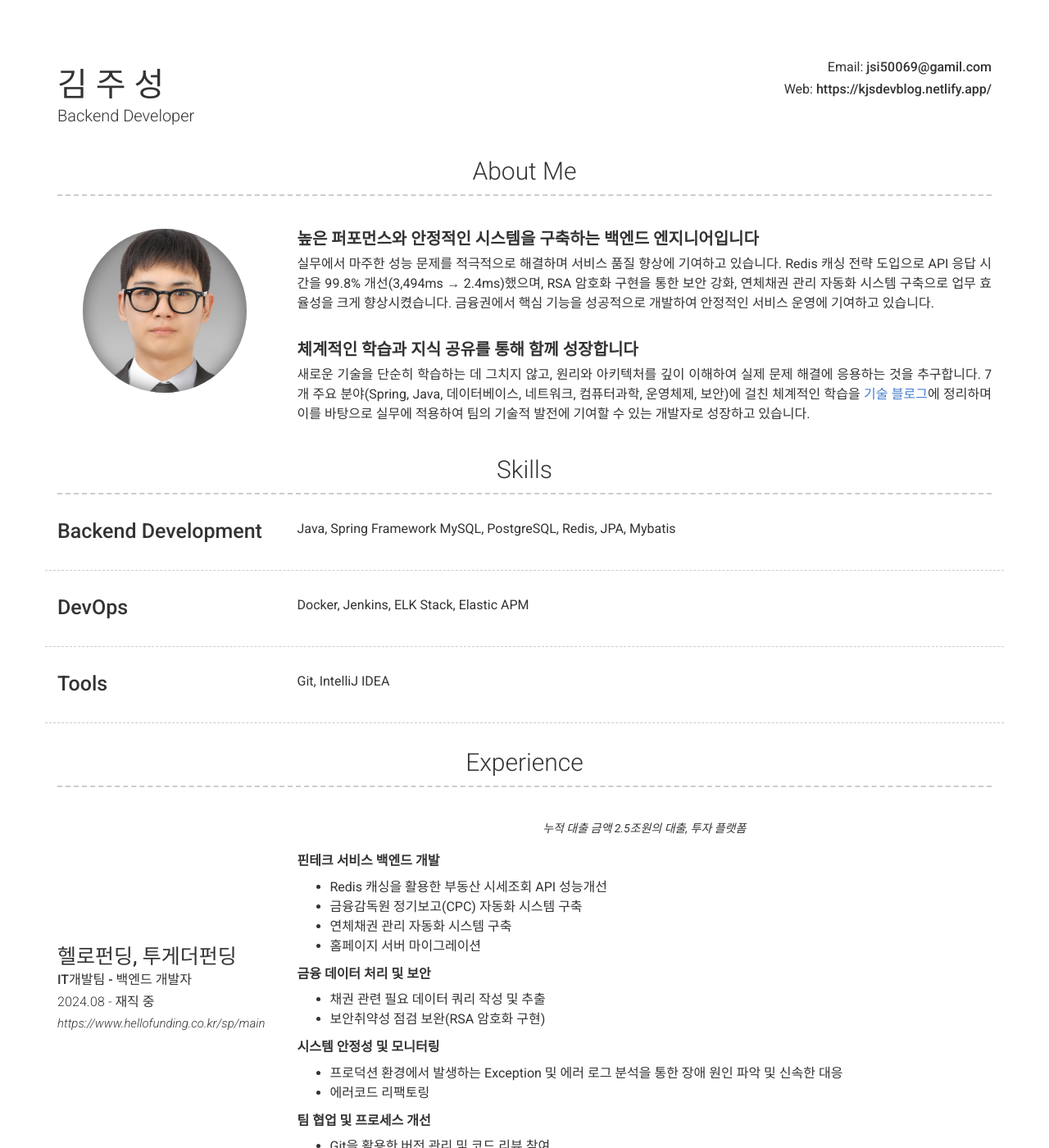
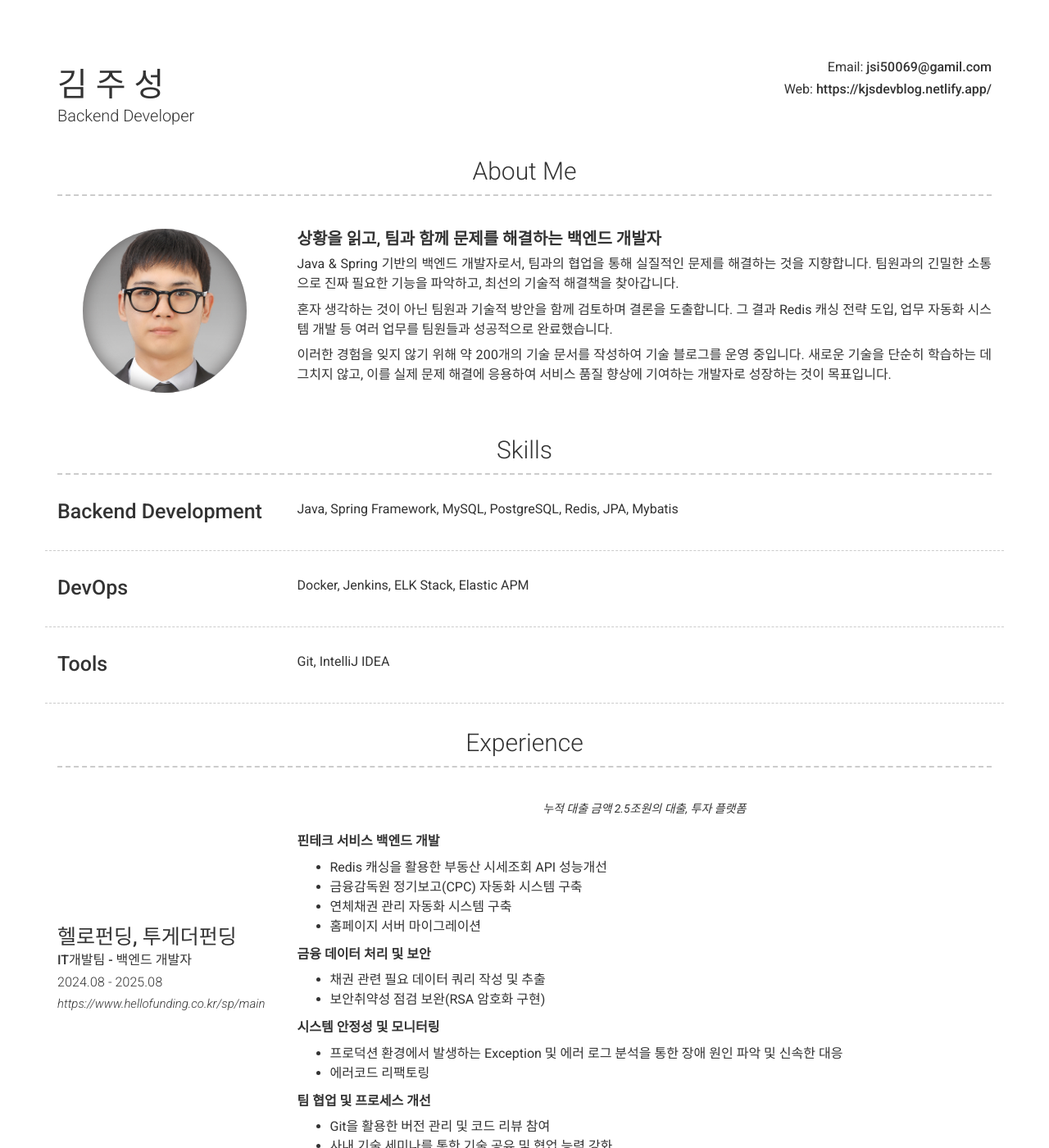
Before and after one commit to jsi5008874/jsi5008874.github.io, a Jekyll site: the page built from index.md, in a window 1280 px wide and 1400 px high. Shown: the whole window at 82% size. Built offline with Jekyll 4.4.1, drawn with Linux system fonts in a browser that asks for light colours; nearby versions of some CDN libraries; some of the changed text lies outside the part shown.

Commit message:
feat: about me 수정

```diff
--- a/_config.yml
+++ b/_config.yml
@@ -26,12 +26,15 @@ darkmode: never
 # about_title: About Me (Use this to override about section title)
 about_profile_image: /images/mypicture.jpeg
 about_content: | # this will include new lines to allow paragraphs
-  ## **높은 퍼포먼스와 안정적인 시스템을 구축하는 백엔드 엔지니어입니다**
-  실무에서 마주한 성능 문제를 적극적으로 해결하며 서비스 품질 향상에 기여하고 있습니다. Redis 캐싱 전략 도입으로 API 응답 시간을 99.8% 개선(3,494ms → 2.4ms)했으며, RSA 암호화 구현을 통한 보안 강화, 연체채권 관리 자동화 시스템 구축으로 업무 효율성을 크게 향상시켰습니다. 금융권에서 핵심 기능을 성공적으로 개발하여 안정적인 서비스 운영에 기여하고 있습니다.
+  ## **상황을 읽고, 팀과 함께 문제를 해결하는 백엔드 개발자**
+  Java & Spring 기반의 백엔드 개발자로서, 팀과의 협업을 통해 실질적인 문제를 해결하는 것을 지향합니다. 팀원과의 긴밀한 소통으로
+  진짜 필요한 기능을 파악하고, 최선의 기술적 해결책을 찾아갑니다.
+
+  혼자 생각하는 것이 아닌 팀원과 기술적 방안을 함께 검토하며 결론을 도출합니다. 그 결과 Redis 캐싱 전략 도입, 업무 자동화 시스템 개발 등 여러 업무를 팀원들과 성공적으로 완료했습니다.
+
+
+  이러한 경험을 잊지 않기 위해 약 200개의 기술 문서를 작성하여 기술 블로그를 운영 중입니다. 새로운 기술을 단순히 학습하는 데 그치지 않고, 이를 실제 문제 해결에 응용하여 서비스 품질 향상에 기여하는 개발자로 성장하는 것이 목표입니다.
   <br><br>
-  ## **체계적인 학습과 지식 공유를 통해 함께 성장합니다**
-  새로운 기술을 단순히 학습하는 데 그치지 않고, 원리와 아키텍처를 깊이 이해하여 실제 문제 해결에 응용하는 것을 추구합니다. 7개 주요 분야(Spring, Java, 데이터베이스, 네트워크, 컴퓨터과학, 운영체제, 보안)에 걸친 체계적인 학습을 [기술 블로그](https://kjsdevblog.netlify.app/)에 정리하며 이를 바탕으로 실무에 적용하여 팀의 기술적 발전에 기여할 수 있는 개발자로 성장하고 있습니다.
-
 content:
   - title: Skills
     layout: list
@@ -40,7 +43,7 @@ content:
         border: weak
         title: Backend Development
         description: |
-          Java, Spring Framework
+          Java, Spring Framework,
           MySQL, PostgreSQL, Redis, JPA, Mybatis
 
       - layout: left
@@ -60,7 +63,7 @@ content:
       - layout: left
         title: 헬로펀딩, 투게더펀딩
         sub_title: IT개발팀 - 백엔드 개발자
-        caption: 2024.08 - 재직 중
+        caption: 2024.08 - 2025.08
         link:
         - https://www.hellofunding.co.kr/sp/main
         quote: >
@@ -90,18 +93,17 @@ content:
         border: weak  # Value of `weak` will display a weak border below this item. # Any
                       # other value (or no value) means no border will be displayed
         title: Anoni Chat
-        caption: 2025.06 - 진행 중
+        caption: 2025.08 - 진행 중
         quote: >
           익명 채팅 웹 어플리케이션(사이드 프로젝트)
         description: | # this will include new lines to allow paragraphs
           - **Docker Compose 인프라**: 멀티 컨테이너 환경으로 MySQL, Nginx, 애플리케이션 서버 통합 관리
-          - **Jenkins CI/CD 파이프라인**: GitHub 연동 자동 빌드/테스트/배포 시스템 구축으로 개발 효율성 향상
-          - **ELK Stack 모니터링**: Elasticsearch, Logstash, Kibana 기반 로그 수집 및 실시간 모니터링 시스템
+          - **Jenkins CI/CD 파이프라인**: GitHub 연동 자동 빌드/테스트/배포 시스템 구축
+          - **ELK Stack 모니터링**: Elasticsearch, Logstash, Kibana 기반 로그 수집 및 실시간 모니터링 시스템 구축
           - **Elastic APM 성능 분석**: 애플리케이션 성능 추적 및 JVM 메모리, API 응답시간 모니터링
-          - **Nginx 리버스 프록시**: HTTPS 보안 적용 및 Let's Encrypt 자동 SSL 인증서 관리
-          - **Slack API 연동**: 시스템 에러 발생 시 실시간 알림 시스템으로 장애 대응 시간 단축
-          - **인프라 자동화**: Docker 기반 개발/운영 환경 일치 및 원클릭 배포 시스템 구현
-          - **성과**: 개인 프로젝트로 **엔터프라이즈급 인프라** 구축, DevOps 전 영역 경험 확보
+          - **WebSocket 통신 시스템**: WebSocket 세션 관리 및 실시간 통신 구현
+          - **Redis 인프라**: 매칭 대기열, Session 저장소, Pub/Sub 이벤트 관리 구현
+          - **성과**: DevOps 영역 경험 확보, WebSocket 실시간 통신 및 Redis 운영 경험 확보
       - layout: left
         border: weak  # Value of `weak` will display a weak border below this item. # Any
                       # other value (or no value) means no border will be displayed
@@ -110,9 +112,9 @@ content:
         quote: >
           투게더펀딩 물리 서버 > 가상화 서버 마이그레이션
         description: | # this will include new lines to allow paragraphs
-          - **물리→가상화 서버 전환**: Legacy 물리 서버에서 최신 가상화 환경으로 36,40 로드밸런싱 서버 완전 마이그레이션
+          - **물리→가상화 서버 전환**: Legacy 물리 서버에서 최신 가상화 환경으로 서버 마이그레이션
           - **풀스택 환경 구축**: Vue.js, Node.js 프론트엔드와 Spring Boot MSA 백엔드 7개 서비스 순차적 이전
-          - **인프라 환경 설정**: Apache, Nginx, PM2 프로세스 매니저 및 Java 1.8 환경 완전 복원
+          - **인프라 환경 설정**: Apache, Nginx, PM2 프로세스 매니저 및 Java 1.8 환경 복원
           - **외부 시스템 연동**: 광주은행 OBP API 통신을 위한 보안 설정 및 금융 API 연동 테스트
           - **의존성 관리 최적화**: npm ci 기반 정확한 Node.js 패키지 복원, APR/OpenSSL 라이브러리 호환성 해결
           - **CI/CD 파이프라인 유지**: SVN → Jenkins → 서버 배포 구조 그대로 유지하며 JAR 실행 환경 구축
@@ -129,10 +131,7 @@ content:
           - **Java Security API 활용**: KeyPairGenerator, Cipher 엔진 기반 공개키/개인키 암복호화 시스템 구현
           - **클라이언트 암호화**: node-forge 라이브러리를 통한 JavaScript 기반 브라우저 측 RSA 암호화 적용
           - **분산 서버 대응**: Kubernetes 멀티 파드 환경을 위한 Redis 기반 중앙화된 키 관리 시스템 구축
-          - **Spring Boot Redis 통합**: RedisCacheManager, Lettuce 클라이언트로 고성능 비동기 캐시 처리
           - **보안 최적화**: TTL 기반 일회성 키 사용, Base64 인코딩, 표준 키 포맷(X509, PKCS8) 적용
-          - **테스트 주도 개발**: JUnit, AssertJ 기반 암복호화 전체 플로우 자동화 테스트 구축
-          - **인프라 고도화**: Redis Cluster 전략으로 SPOF 방지 및 고가용성 확보
           - **성과**: Application Layer 보안 취약점 완전 해결, 분산 환경 대응 보안 시스템 구축
       - layout: left
         border: weak  # Value of `weak` will display a weak border below this item. # Any
@@ -146,7 +145,6 @@ content:
           - **복합 SQL 쿼리 최적화**: 5개 이상 테이블 간 복잡한 조인 및 집계 쿼리를 모듈별로 분리하여 성능 및 유지보수성 향상
           - **동적 엑셀 생성**: Apache POI를 활용한 금융감독원 양식 기준 자동 보고서 생성 시스템 개발
           - **데이터베이스 설계**: PostgreSQL 기반 연체채권 세부분류 체계 구축 및 bytea 타입 템플릿 관리
-          - **JavaScript 동적 UI**: 월말 포함 주차 자동 분할 및 실시간 데이터 검증 기능 구현
           - **배치 연동 자동화**: Spring Batch와 연계한 연체해소 시 자동 분류 업데이트 시스템
           - **테스트 주도 개발**: JUnit 기반 단위 테스트로 복잡한 비즈니스 로직 안정성 확보
           - **성과**: 수작업 4시간 → 자동화 1분으로 업무 효율성 향상
```
